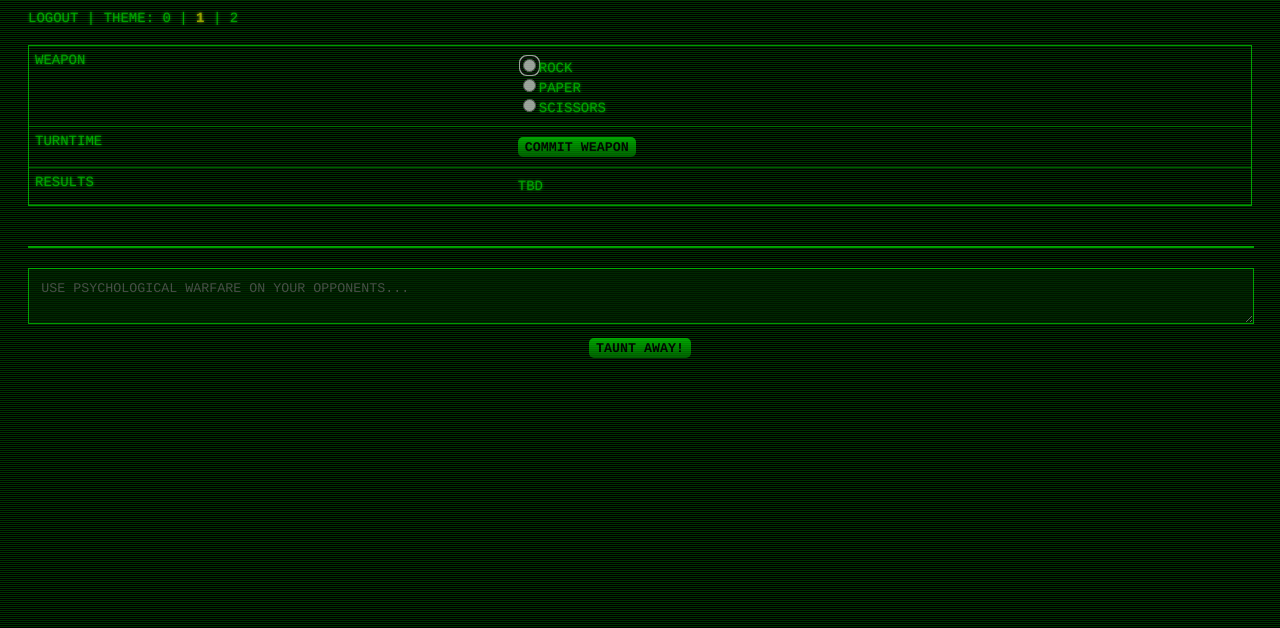
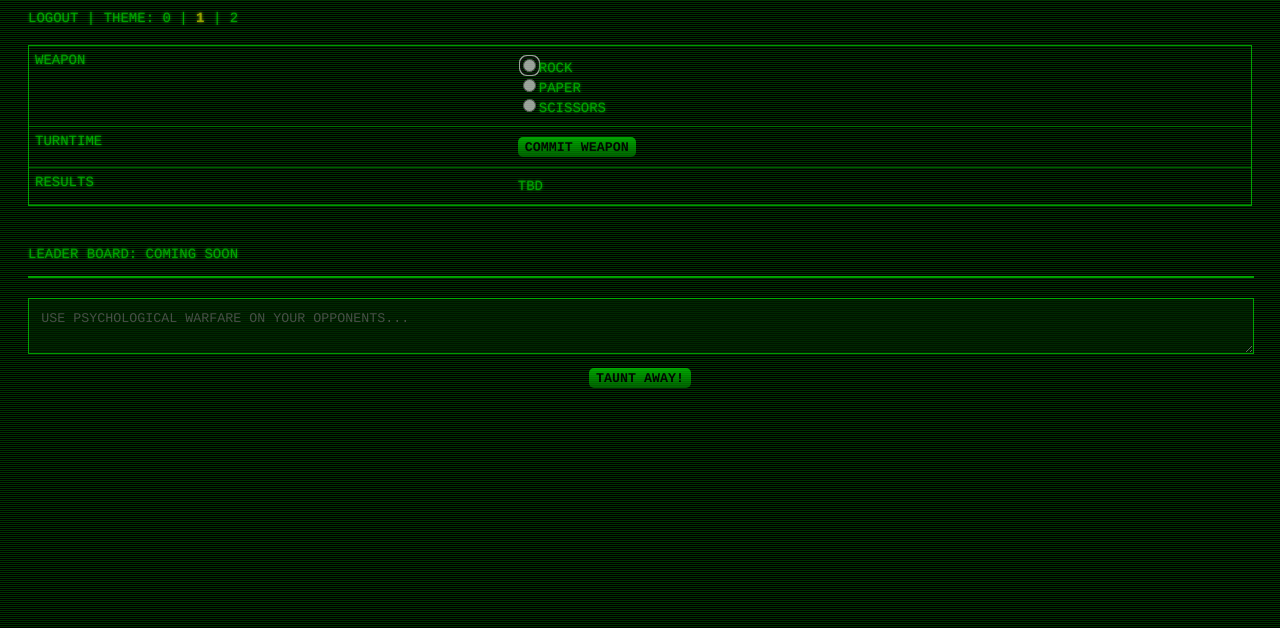
Before and after one commit to d4-ideas/Roshambattle, a Node project: template views/index.ejs in a window 1280 px wide. Shown: the part 39-667 px from the top of the page. Run offline with Node 20 templates, Linux system fonts and the light colour scheme; the template is opened without the code that fills it, so the values that code supplies are empty; some libraries are stand-ins or nearby versions.

Commit message:
Added divs for the tabs

```diff
--- a/views/index.ejs
+++ b/views/index.ejs
@@ -72,6 +72,7 @@
 				</tbody>
 			</table>
 
+            <div id="stats-block">
                 <!--<p>Bragging Rights</p>
                 <table id="table-results">
                     <thead>
@@ -103,7 +104,13 @@
                         </tr>
                     </tbody>
                 </table>-->
+            </div>
 
+            <div id="leader-block">
+                <p>Leader Board: Coming Soon</p>
+            </div>
+
+            <div id="taunt-block">
                 <div id="the-shitcan">
                 </div>
 
@@ -111,6 +118,7 @@
                     <textarea rows="2" cols="50" placeholder="Use psychological warfare on your opponents..."></textarea><br>
                     <input type="button" value="Taunt Away!" name="taunt">
                 </form>
+            </div>
 
         </div>
     </body>
```
Lines whose indentation alone changed are shown as unchanged.
